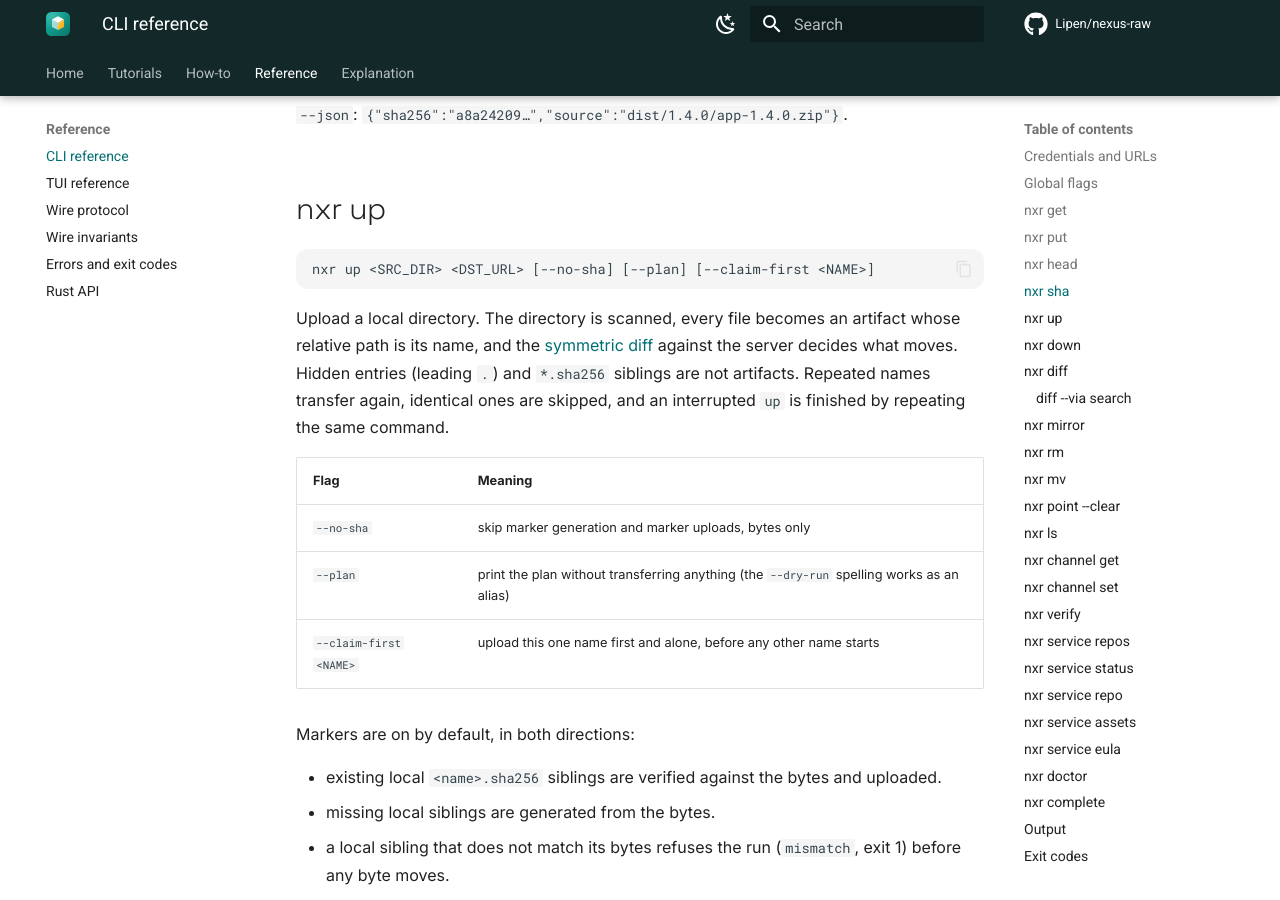
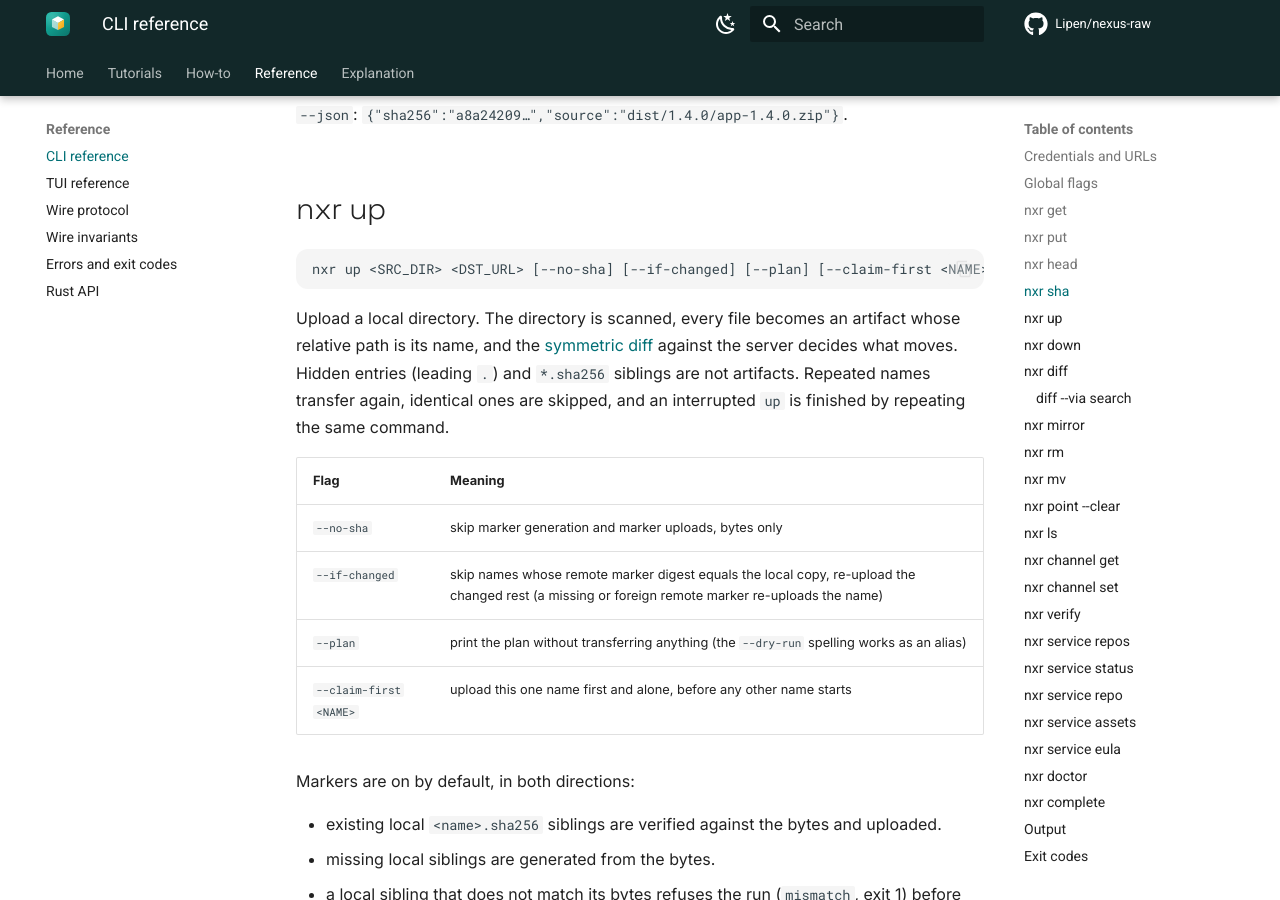
Before and after one commit to Lipen/nexus-raw, an MkDocs documentation site: the page built from docs/reference/cli.md, in a window 1280 px wide and 900 px high, scrolled down 6569 px. Built offline with MkDocs 1.6.1 and Material for MkDocs 9.7.7, drawn with Linux system fonts in a browser that asks for light colours; comment, search, counter and statistics services are not loaded.

Commit message:
docs: the if-changed skip rule is written down

````diff
--- a/docs/reference/cli.md
+++ b/docs/reference/cli.md
@@ -240,7 +240,7 @@ $ echo $?
 ## nxr up
 
 ```
-nxr up <SRC_DIR> <DST_URL> [--no-sha] [--plan] [--claim-first <NAME>]
+nxr up <SRC_DIR> <DST_URL> [--no-sha] [--if-changed] [--plan] [--claim-first <NAME>]
 ```
 
 Upload a local directory.
@@ -251,6 +251,7 @@ Repeated names transfer again, identical ones are skipped, and an interrupted `u
 | Flag | Meaning |
 |:-----|:--------|
 | `--no-sha` | skip marker generation and marker uploads, bytes only |
+| `--if-changed` | skip names whose remote marker digest equals the local copy, re-upload the changed rest (a missing or foreign remote marker re-uploads the name) |
 | `--plan` | print the plan without transferring anything (the `--dry-run` spelling works as an alias) |
 | `--claim-first <NAME>` | upload this one name first and alone, before any other name starts |
 
````
Also changed, not shown: CHANGELOG.md (+3 -0 lines), README.md (+1 -1 lines), crates/nexus-raw-core/src/protocol.md (+2 -0 lines), 1 other file.
